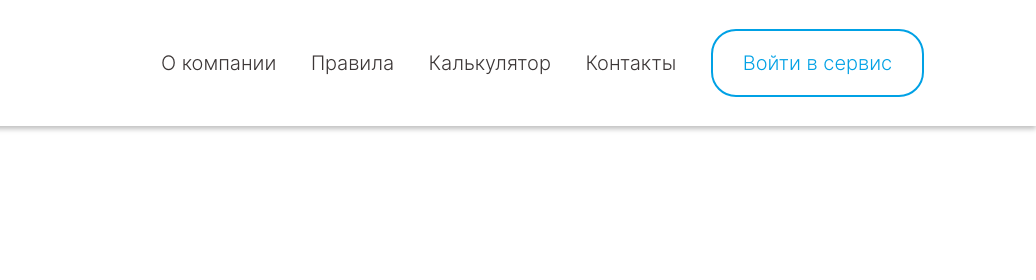
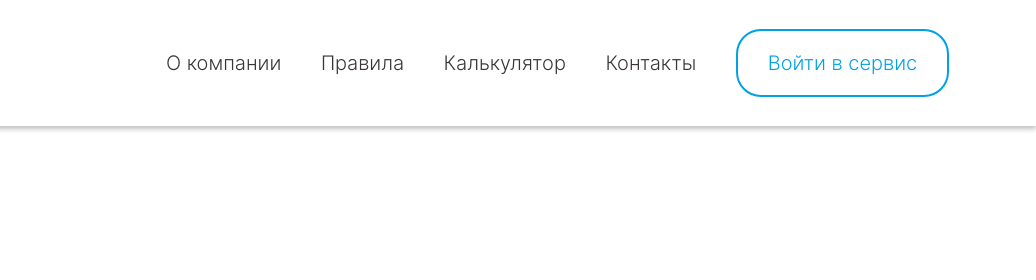
Before and after one commit to batoqqqa/cargopolusholoda, a website: page public/index.html in a window 1280 px wide. Shown: the top 280 px of the page, 244-1280 px from the left. Drawn offline with Linux system fonts and the light colour scheme.

Commit message:
Update style.css

```diff
--- a/public/style.css
+++ b/public/style.css
@@ -66,7 +66,7 @@ body {
     font-family: Inter-L;
     color: #3B3636;
     text-decoration: none;
-    margin-left: 30px;
+    margin-left: 35px;
     font-size: 20px;
   }
 
@@ -77,7 +77,6 @@ body {
   .btn-login {
     font-family: Inter-L;
     font-size: 20px;
-    margin-left: 30px;
     padding: 20px 30px;
     color: #00A1E5;
     border: 2px solid #00A1E5;
```
